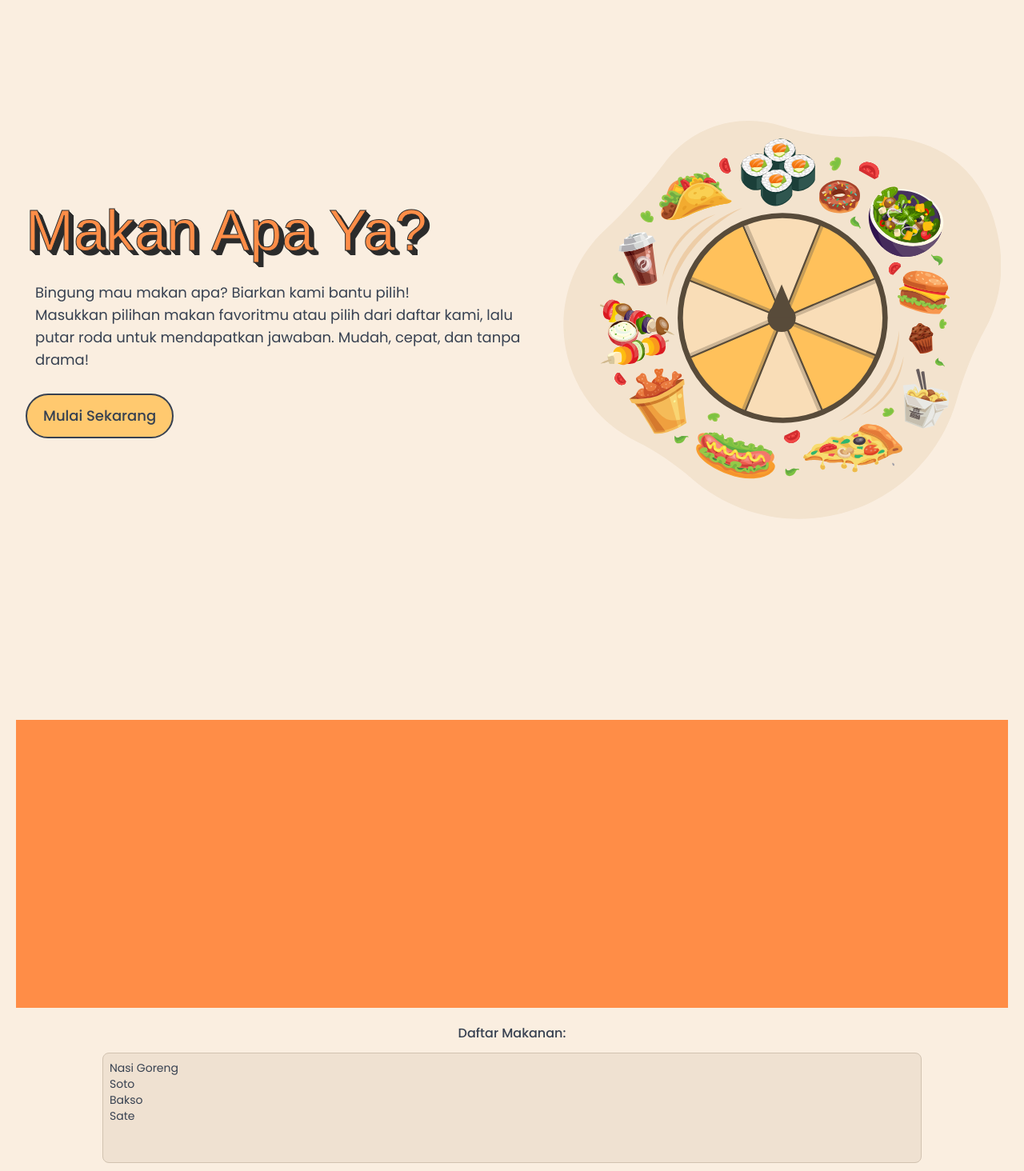
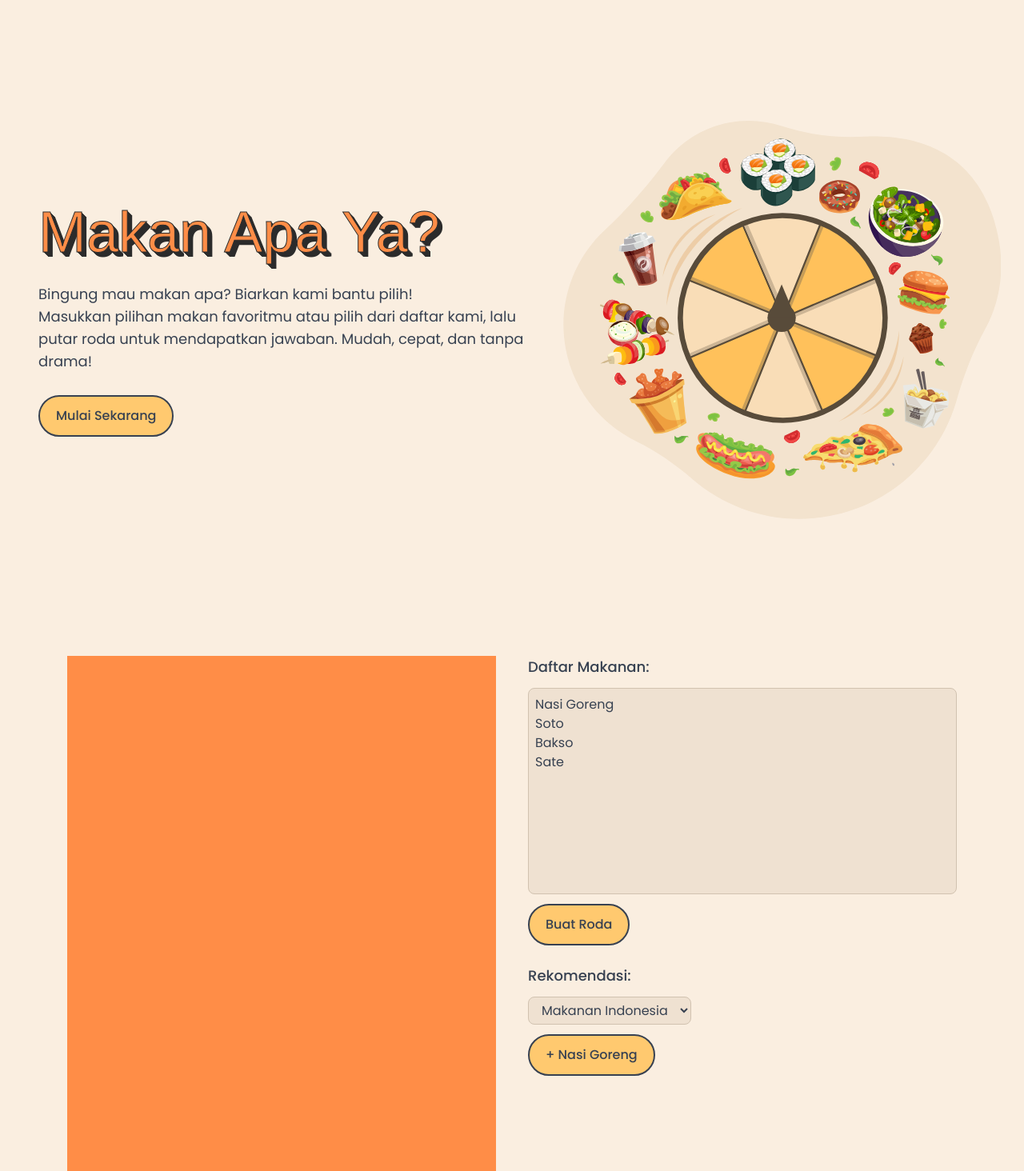
Before and after one commit to af-safaraz/makan-apa-ya, a React (Vite) app: page / in a window 1280 px wide. Shown: the top 1464 px of the page at 80% size. Built offline with nearby package versions, Linux system fonts and the light colour scheme; a web font is replaced by a local one.

Commit message:
Fix height container on mobile and wheel page for desktop

```diff
--- a/src/App.jsx
+++ b/src/App.jsx
@@ -3,16 +3,14 @@ import Hero from './sections/Hero'
 import Wheel from './sections/Wheel'
 
 function App() {
-  // const [count, setCount] = useState(0)
 
   return (
     <main>
-      <section className="min-h-screen
-      2xl:m-auto 2xl:max-w-[1400px]
-      sm:h-full sm:min-h-[600px]">
+      <section className="min-h-screen sm:h-screen sm:min-h-[600px]
+      xl:m-auto xl:max-w-[1400px] ">
         <Hero />
       </section>
-      <section id="wheel" className="min-h-screen mt-20">
+      <section id="wheel" className="min-h-screen mt-20 w-screen sm:flex sm:justify-center xl:m-auto xl:max-w-[1400px]">
         <Wheel />
       </section>
     </main>
--- a/src/components/Button.jsx
+++ b/src/components/Button.jsx
@@ -1,6 +1,6 @@
 const Button = ({ label, href }) => {
     return (
-        <a href={href} className="px-4 py-2 font-poppins font-medium text-sm text-gray-700 bg-secondary hover:bg-secondary-dark border-2 border-gray-700 rounded-full sm:text-lg sm:px-5 sm:py-3">
+        <a href={href} className="px-4 py-2 font-poppins font-medium text-sm text-gray-700 bg-secondary hover:bg-secondary-dark border-2 border-gray-700 rounded-full sm:text-base sm:px-5 sm:py-3">
             {label}
         </a>
     )
--- a/src/sections/Hero.jsx
+++ b/src/sections/Hero.jsx
@@ -6,11 +6,11 @@ const Hero = () => {
         <div className="flex flex-col justify-center items-center
         sm:flex-row sm:h-full">
             <div className="pb-5 h-[60vh] flex flex-col justify-end items-center text-center
-            sm:pl-8 sm:pr-3 sm:pb-0 sm:justify-center sm:items-start sm:w-[55%] sm:h-full sm:min-h-screen sm:text-left">
-                <h1 className="font-dela-gothic text-6xl text-primary text-black-border text-black-shadow-sm leading-[1.15] sm:text-7xl sm:text-black-shadow-lg">
+            sm:pl-8 lg:pl-10 xl:pl-12 sm:pr-4 sm:pb-0 sm:justify-center sm:items-start sm:w-[55%] sm:text-left sm:h-full">
+                <h1 className="font-dela-gothic text-6xl text-primary text-black-border text-black-shadow-sm leading-[1.15] sm:text-6xl lg:text-7xl sm:text-black-shadow-lg">
                     Makan <span className="xl:inline block">Apa Ya?</span>
                 </h1>
-                <p className="my-7 px-3 font-poppins text-sm text-gray-700 sm:text-lg">
+                <p className="my-7 font-poppins text-sm text-gray-700 sm:text-lg">
                     Bingung mau makan apa?
                     <span className="lg:inline block"> Biarkan kami bantu pilih!</span>
                     <span className="block">Masukkan pilihan makan favoritmu atau pilih dari daftar kami, lalu putar roda untuk mendapatkan jawaban. Mudah, cepat, dan tanpa drama!</span>
--- a/src/sections/Wheel.jsx
+++ b/src/sections/Wheel.jsx
@@ -2,22 +2,22 @@ import Button from '../components/Button'
 
 const Wheel = () => {
     return (
-        <div className="flex flex-col">
-            <div className="h-[50vh] flex justify-center items-center p-5">
+        <div className="flex flex-col sm:flex-row w-full lg:w-[90%]">
+            <div className="h-[50vh] flex justify-center items-center p-5 sm:w-[50%] sm:h-screen">
                 <div className="wheel-container w-full h-full bg-primary"></div>
             </div>
-            <div className="min-h-[50vh] flex flex-col items-center">
-                <h6 className="font-poppins font-medium text-gray-700">Daftar Makanan:</h6>
-                <textarea id="foodList" name="foodList" rows="6" placeholder="Masukkan nama-nama makanan yang dipisahkan dengan baris baru seperti:&#10;Nasi Goreng&#10;Bakso&#10;Sate&#10;Soto" className="my-3 p-2 w-[80%] font-poppins text-sm text-gray-700 resize-none border border-tertiary-darker rounded-lg bg-tertiary-dark" defaultValue="Nasi Goreng&#10;Soto&#10;Bakso&#10;Sate">
+            <div className="min-h-[50vh] flex flex-col items-center sm:w-[50%] sm:items-start sm:p-5">
+                <h6 className="font-poppins font-medium text-gray-700 sm:text-lg">Daftar Makanan:</h6>
+                <textarea id="foodList" name="foodList" rows="10" placeholder="Masukkan nama-nama makanan yang dipisahkan dengan baris baru seperti:&#10;Nasi Goreng&#10;Bakso&#10;Sate&#10;Soto" className="my-3 p-2 w-[90%] font-poppins text-sm text-gray-700 resize-none border border-tertiary-darker rounded-lg bg-tertiary-dark sm:w-full sm:text-base" defaultValue="Nasi Goreng&#10;Soto&#10;Bakso&#10;Sate">
                 </textarea>
                 <Button label="Buat Roda" />
-                <h6 className="mt-3 font-poppins font-medium text-gray-700">Rekomendasi:</h6>
-                <select name="categories" id="categories" className="my-3 py-1 px-3 font-poppins text-sm text-gray-700 border border-tertiary-darker rounded-lg bg-tertiary-dark" >
+                <h6 className="mt-6 font-poppins font-medium text-gray-700 sm:text-lg">Rekomendasi:</h6>
+                <select name="categories" id="categories" className="my-3 py-1 px-3 font-poppins text-sm text-gray-700 border border-tertiary-darker rounded-lg bg-tertiary-dark sm:text-base" >
                     <option value="indonesian">Makanan Indonesia</option>
                     <option value="korean">Makanan Korea</option>
                     <option value="japanese">Makanan Jepang</option>
                 </select>
-                <Button label="Nasi Goreng" />
+                <Button label="+ Nasi Goreng" />
             </div>
         </div>
     )
```
